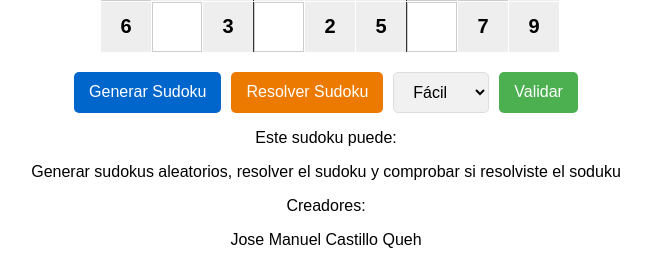
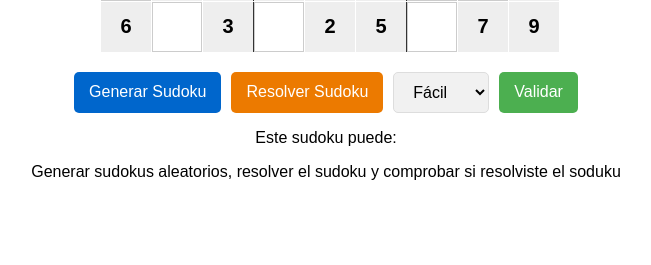
Before and after one commit to CastilloDevX/Sudoku, a Flask app: page / in a window 1280 px wide. Shown: the part 568-833 px from the top of the page, without its empty margins (314-965 px from the left). After the commit the page ends 748 px from the top, so only its background shows below. Run offline with Flask 3, Linux system fonts and the light colour scheme.

Commit message:
Update index.html

```diff
--- a/templates/index.html
+++ b/templates/index.html
@@ -43,9 +43,6 @@
 
     <p>Este sudoku puede:</p>
     <p>Generar sudokus aleatorios, resolver el sudoku y comprobar si resolviste el soduku</p>
-
-    <p>Creadores:</p>
-    <p>Jose Manuel Castillo Queh</p>
     <script src="{{ url_for('static', filename='script.js') }}"></script>
 </body>
 </html>
```
